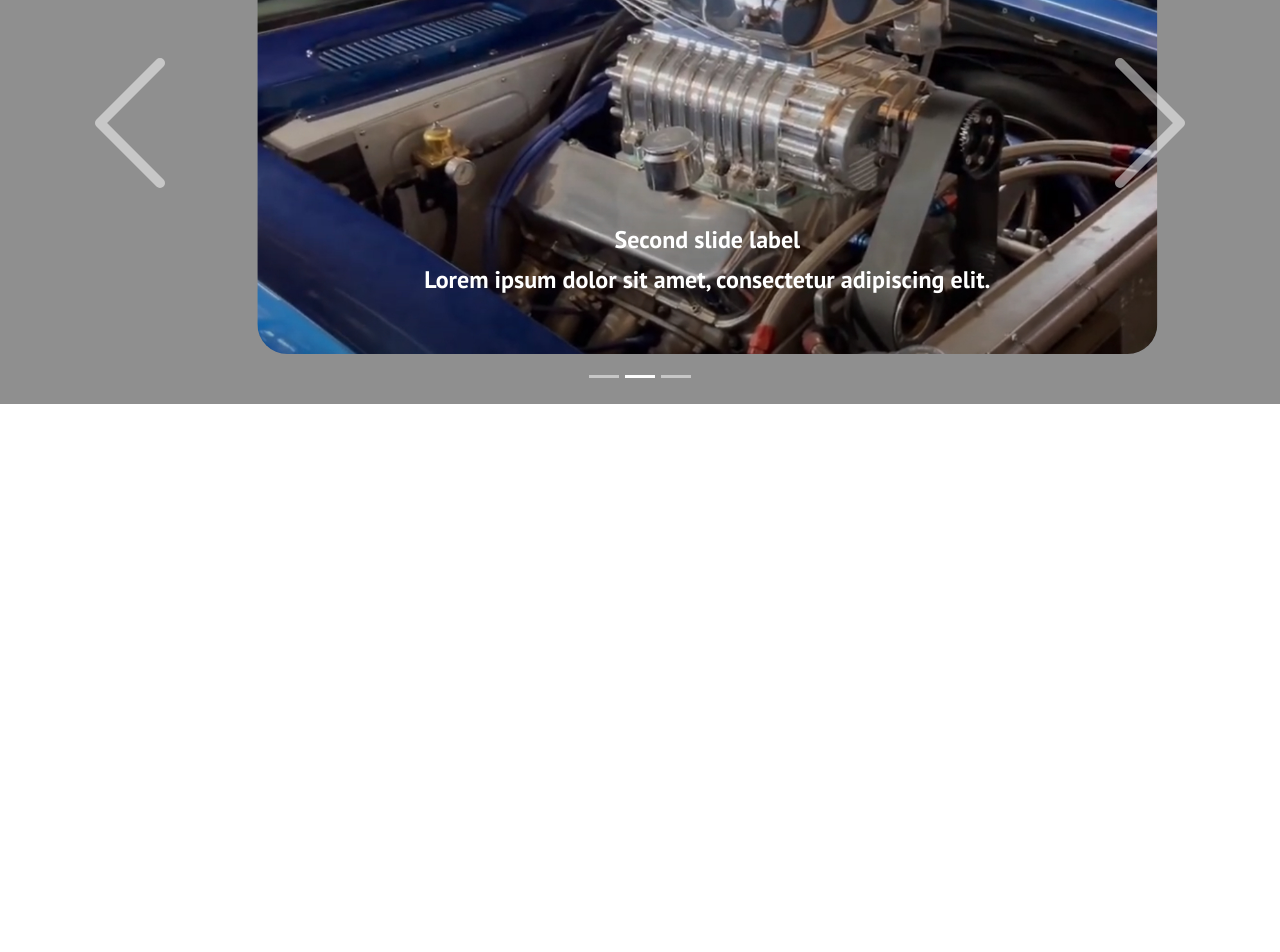
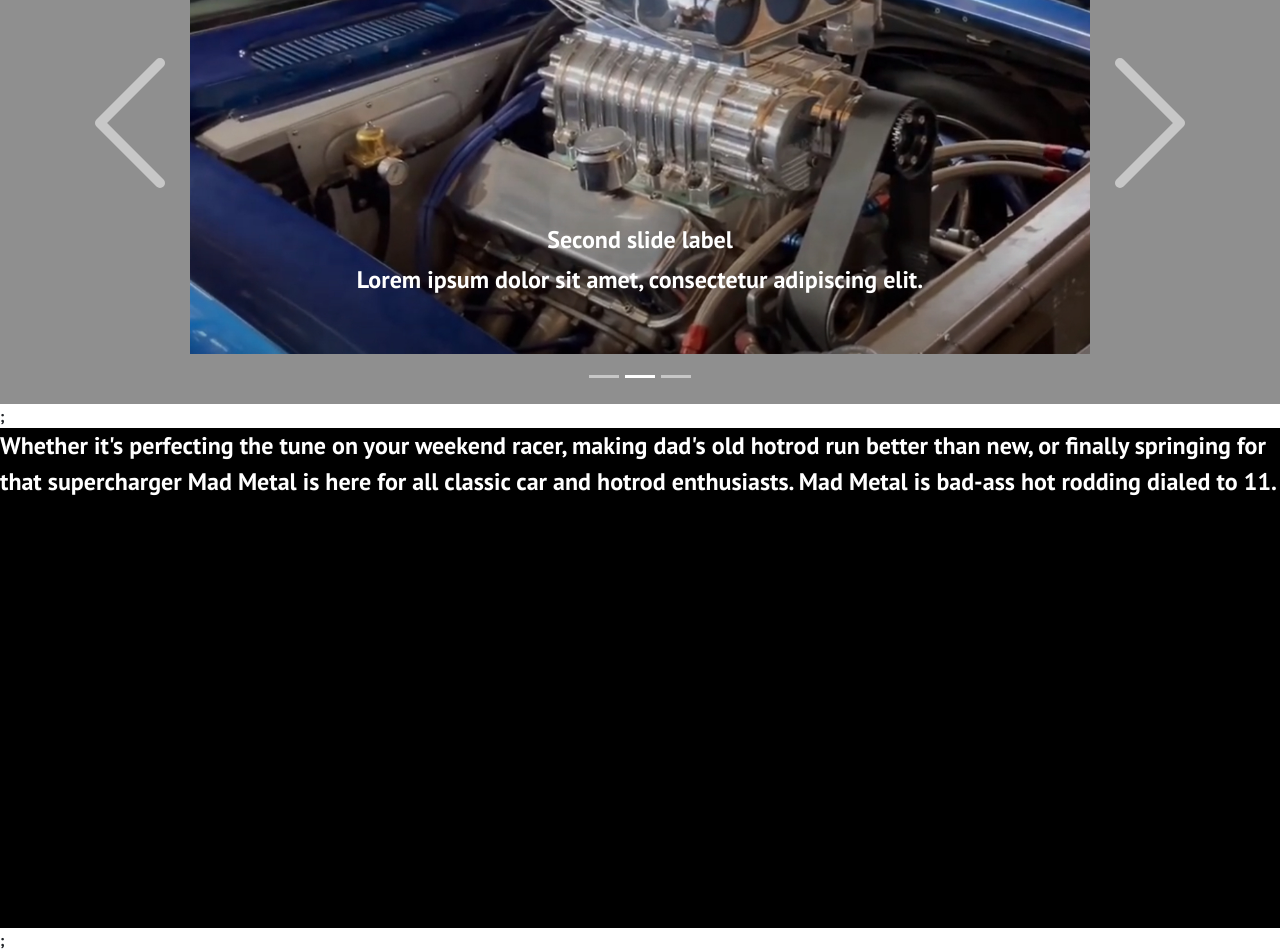
Before and after one commit to DillanR1/Mad-Metal, a React (Create React App) app: page / in a window 1280 px wide. Shown: the part 239-1191 px from the top of the page. Before the commit the page ends 800 px from the top, so only its background shows below. Built offline with nearby package versions, Linux system fonts and the light colour scheme.

Commit message:
info section added, work on marketing materials

```diff
--- a/src/components/Home.js
+++ b/src/components/Home.js
@@ -1,9 +1,15 @@
 import React from "react";
 import "../App.css";
 import Slider from "./Slider/Slider";
+import Info from "./Info/Info";
 
 function Home() {
-  return <Slider />;
+  return (
+    <>
+      <Slider />;
+      <Info />;
+    </>
+  );
 }
 
 export default Home;
--- /dev/null
+++ b/src/components/Info/Info.css
@@ -0,0 +1,5 @@
+.info-background {
+  background: black;
+  width: 100%;
+  height: 500px;
+}
--- /dev/null
+++ b/src/components/Info/Info.js
@@ -0,0 +1,21 @@
+import React from "react";
+import "./Info.css";
+
+function Info() {
+  return (
+    <>
+      <div className="info-background">
+        <div className="info-text">
+          <p className="info">
+            Whether it's perfecting the tune on your weekend racer, making dad's
+            old hotrod run better than new, or finally springing for that
+            supercharger Mad Metal is here for all classic car and hotrod
+            enthusiasts. Mad Metal is bad-ass hot rodding dialed to 11.
+          </p>
+        </div>
+      </div>
+    </>
+  );
+}
+
+export default Info;
--- a/src/components/Slider/Slider.css
+++ b/src/components/Slider/Slider.css
@@ -14,7 +14,7 @@
   margin: 0 auto;
   max-width: 900px;
   overflow: hidden;
-  border-radius: 30px;
+  border-radius: 30pxn;
 }
 
 .carousel-caption h5,
```
